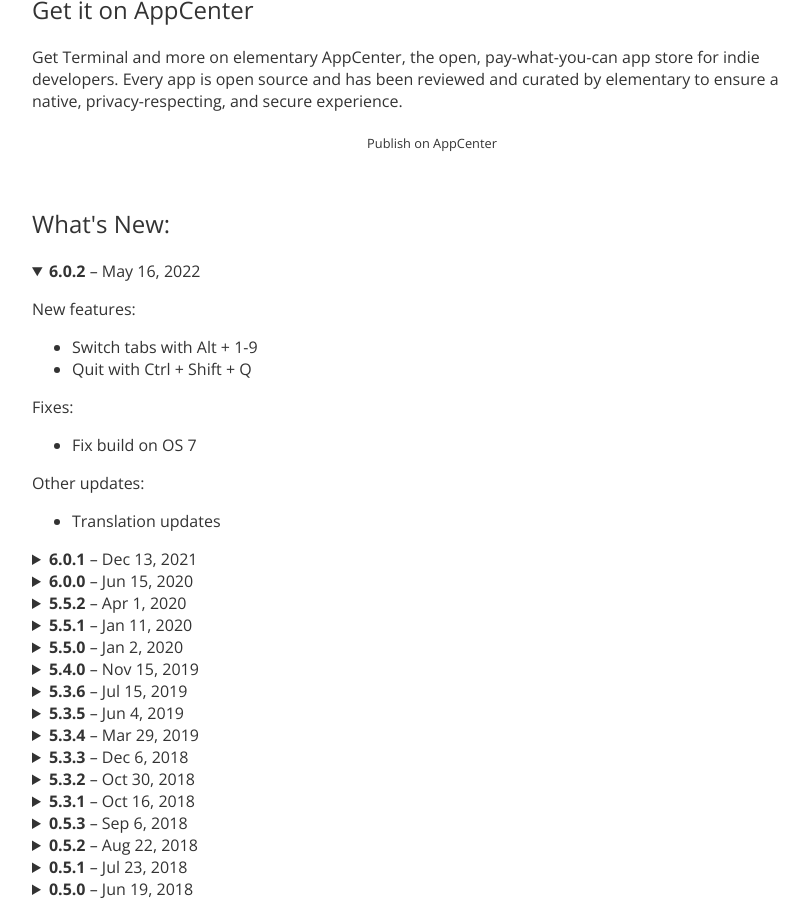
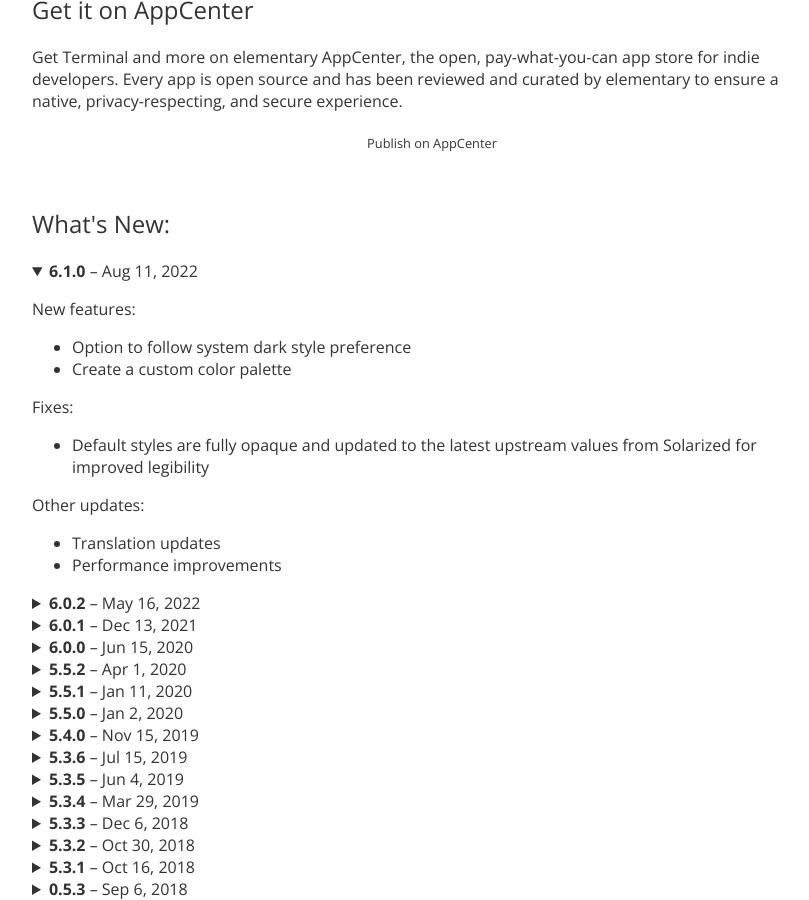
Before and after one commit to elementary/appcenter-web, a Jekyll site: the page built from _apps/io.elementary.terminal.md, in a window 1280 px wide and 900 px high, scrolled down 328 px. Shown: the whole window, without its empty margins (208-1017 px from the left). Built offline with Jekyll 4.4.1, drawn with Linux system fonts in a browser that asks for light colours; nearby versions of some CDN libraries.

Commit message:
Automatic update of data

```diff
--- a/_apps/io.elementary.terminal.md
+++ b/_apps/io.elementary.terminal.md
@@ -19,6 +19,36 @@ color:
   primary-text: "#fff"
 price: false
 releases:
+- version: 6.1.0
+  unix-timestamp: 1660176000
+  description: |-
+    <p>New features:</p>
+
+    <ul>
+
+      <li>Option to follow system dark style preference</li>
+
+      <li>Create a custom color palette</li>
+
+    </ul>
+
+    <p>Fixes:</p>
+
+    <ul>
+
+      <li>Default styles are fully opaque and updated to the latest upstream values from Solarized for improved legibility</li>
+
+    </ul>
+
+    <p>Other updates:</p>
+
+    <ul>
+
+      <li>Translation updates</li>
+
+      <li>Performance improvements</li>
+
+    </ul>
 - version: 6.0.2
   unix-timestamp: 1652659200
   description: |-
```
